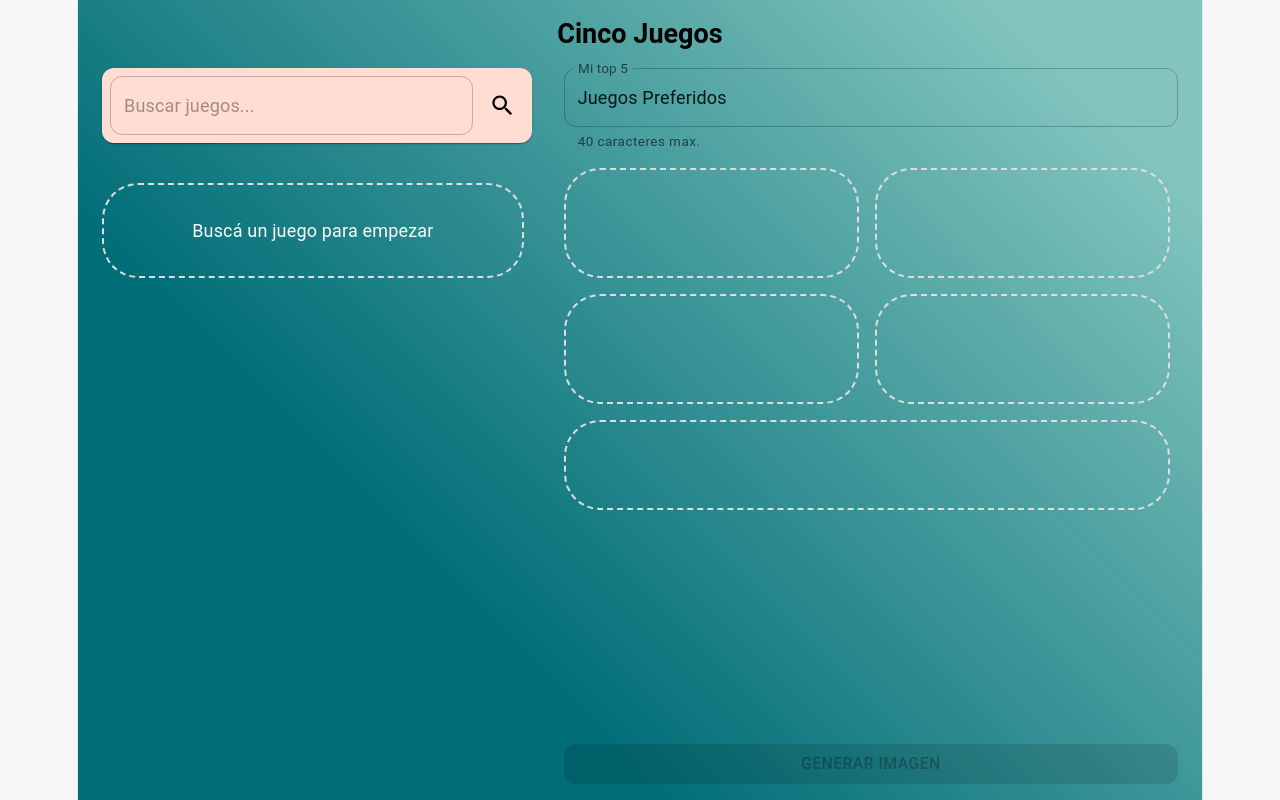
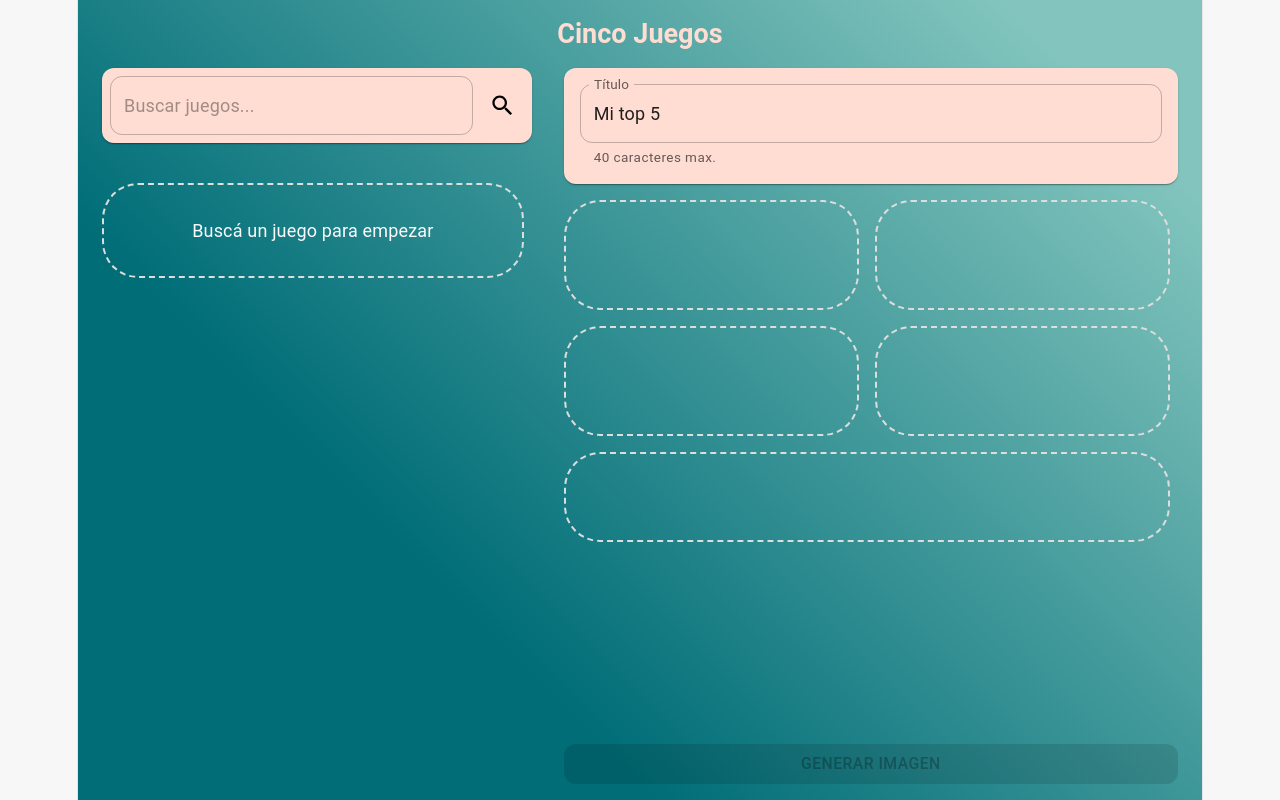
Before and after one commit to MechiValle/cinco-juegos, a React (Vite) app: page / in a window 1280 px wide. Built offline with nearby package versions, Linux system fonts and the light colour scheme.

Commit message:
Paper under title

```diff
--- a/src/components/RecommendationTemplate/RecommendationTemplate.tsx
+++ b/src/components/RecommendationTemplate/RecommendationTemplate.tsx
@@ -1,5 +1,5 @@
 import { forwardRef } from 'react';
-import { Box, Button, TextField, Tooltip } from '@mui/material';
+import { Box, Button, Paper, TextField, Tooltip } from '@mui/material';
 import type { RecommendationSlots, SlotId } from '../../types/recommendation';
 
 import { GameSlot } from '../GameSlot/GameSlot';
@@ -46,9 +46,18 @@ export const RecommendationTemplate = forwardRef<HTMLDivElement, Props>(
           minHeight: 0,
         }}
       >
+        <Paper
+          sx={{
+            display: 'flex',
+            p: 1,
+            gap: 1,
+            backgroundColor: '#ffddd2',
+            padding: 2,
+          }}
+        >
           <TextField
             fullWidth
-          label='Mi top 5'
+            label='Título'
             value={title}
             onChange={(event) => onTitleChange(event.target.value)}
             slotProps={{
@@ -69,7 +78,7 @@ export const RecommendationTemplate = forwardRef<HTMLDivElement, Props>(
               },
             }}
           />
-
+        </Paper>
         <Box
           sx={{
             flex: 1,
@@ -150,7 +159,11 @@ export const RecommendationTemplate = forwardRef<HTMLDivElement, Props>(
             </Box>
           </Box>
         </Box>
-        <Tooltip title={canGenerate ? '' : 'Debes completar los 5 juegos'}>
+        <Tooltip
+          title={
+            canGenerate ? '' : 'Debés completar los 5 juegos y poner un título'
+          }
+        >
           <span>
             <Button
               fullWidth
--- a/src/components/SearchBar/SearchBar.tsx
+++ b/src/components/SearchBar/SearchBar.tsx
@@ -22,17 +22,16 @@ export const SearchBar = ({ value, onChange }: Props) => {
         placeholder='Buscar juegos...'
         onChange={(event) => onChange(event.target.value)}
         sx={{
+          '& label.Mui-focused': {
+            color: '#1A1A1A',
+          },
 
-    "& label.Mui-focused": {
-      color: "#1A1A1A"
-    },
-
-    "& .MuiOutlinedInput-root": {
-      "&.Mui-focused fieldset": {
-        borderColor: '#e29578'
-      }
-    }
-  }}
+          '& .MuiOutlinedInput-root': {
+            '&.Mui-focused fieldset': {
+              borderColor: '#e29578',
+            },
+          },
+        }}
       />
 
       <IconButton
--- a/src/pages/Home.tsx
+++ b/src/pages/Home.tsx
@@ -30,7 +30,7 @@ export const Home = () => {
   const [search, setSearch] = useState('');
   const [slots, setSlots] = useState(INITIAL_SLOTS);
   const [draggedSlot, setDraggedSlot] = useState<SlotId | null>(null);
-  const [title, setTitle] = useState('Juegos Preferidos');
+  const [title, setTitle] = useState('Mi top 5');
 
   const [featuredComment, setFeaturedComment] = useState('');
 
@@ -176,6 +176,7 @@ export const Home = () => {
         sx={{
           fontWeight: 600,
           mb: 2,
+          color: {xs: '#1A1A1A', md:'#ffddd2'} ,
         }}
       >
         Cinco Juegos
```
Lines whose indentation alone changed are shown as unchanged.
